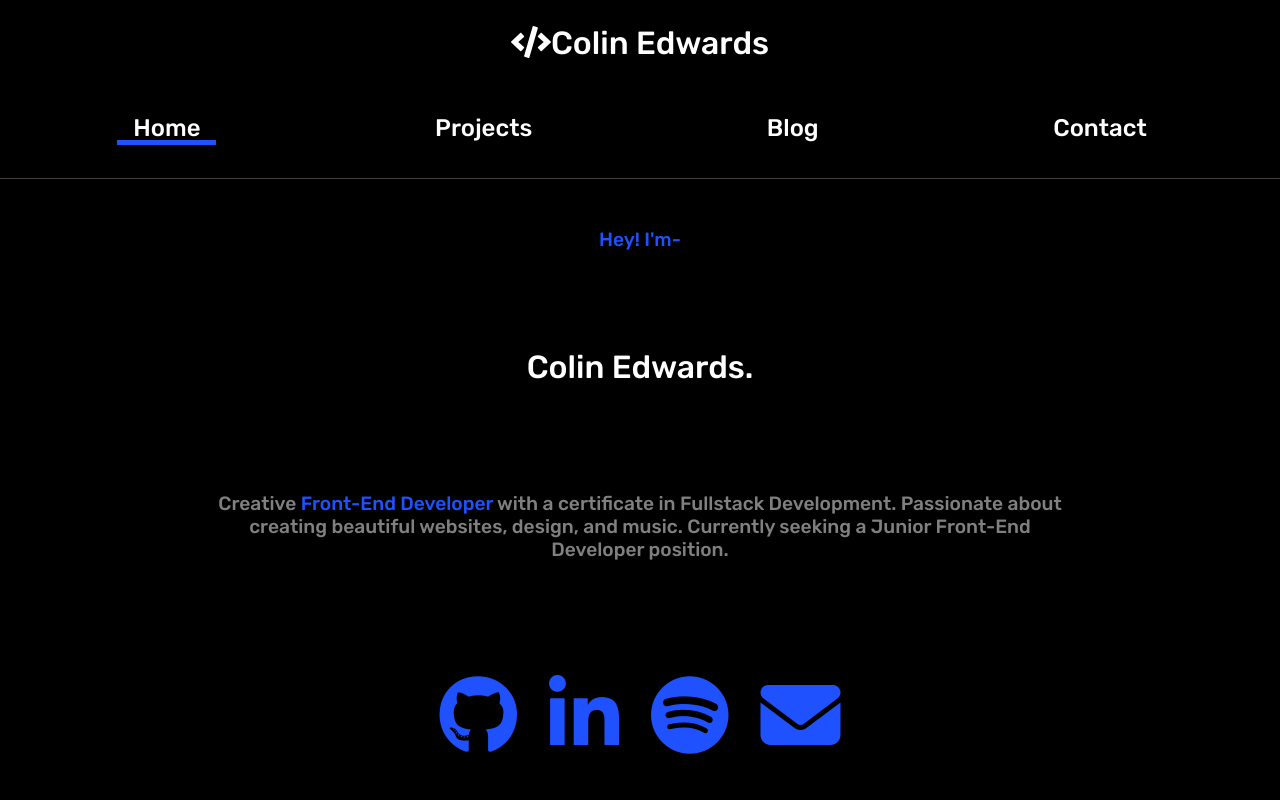
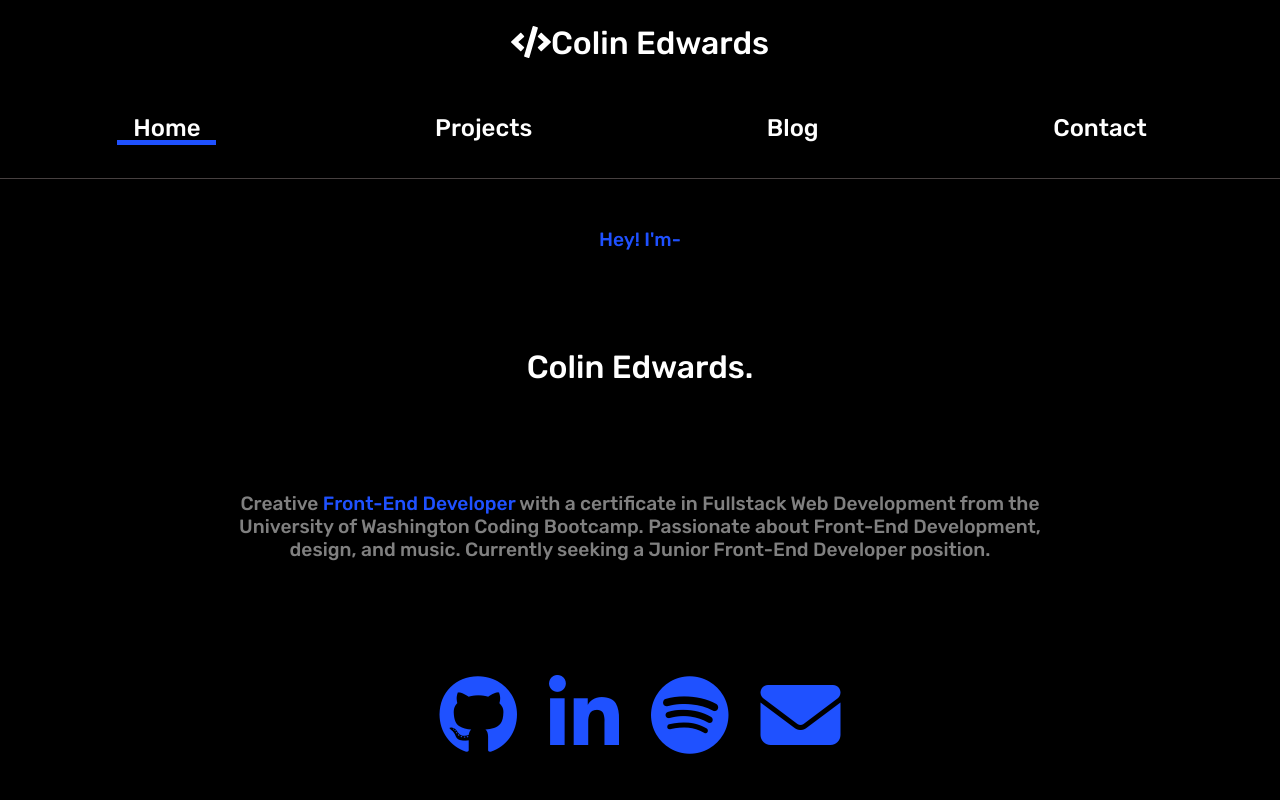
Before and after one commit to ColinJhEdwards/react-portfolio, a React (Create React App) app: page / in a window 1280 px wide. Shown: the top 800 px of the page. Built offline with nearby package versions, Linux system fonts and the light colour scheme.

Commit message:
changed text on landing page

```diff
--- a/src/pages/Home.js
+++ b/src/pages/Home.js
@@ -28,9 +28,9 @@ const Home = () => {
           <Hide>
             <motion.h2 variants={slider} id="desc">
               Creative <span>Front-End Developer</span> with a certificate in
-              Fullstack Development. Passionate about creating beautiful
-              websites, design, and music. Currently seeking a Junior Front-End
-              Developer position.
+              Fullstack Web Development from the University of Washington Coding
+              Bootcamp. Passionate about Front-End Development, design, and
+              music. Currently seeking a Junior Front-End Developer position.
             </motion.h2>
           </Hide>
           <Hide>
```
